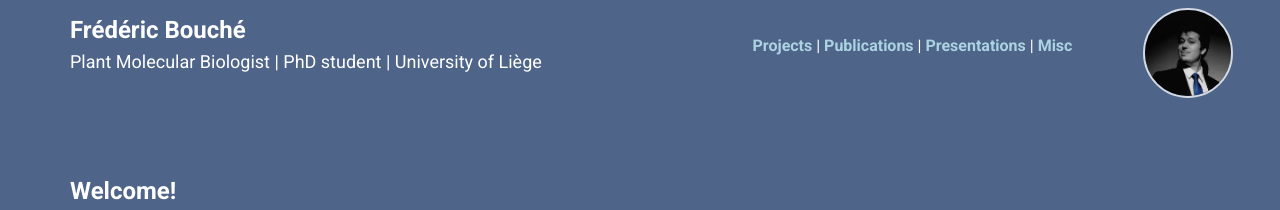
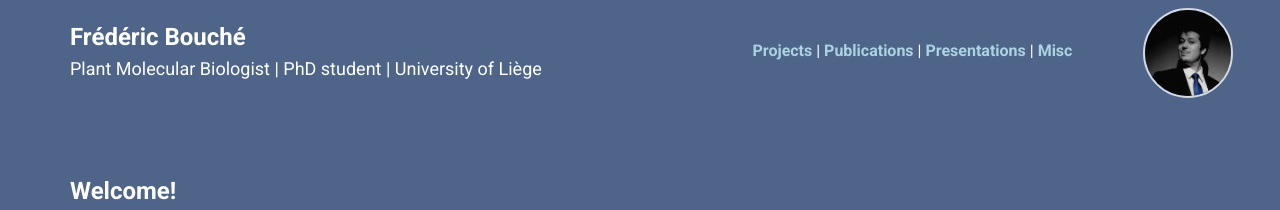
Before and after one commit to fredericbouche/fredericbouche.github.io, a Jekyll site: the page built from index.html, in a window 1280 px wide. Shown: the top 210 px of the page. Built offline with Jekyll 4.4.1, drawn with Linux system fonts in a browser that asks for light colours; nearby versions of some CDN libraries.

Commit message:
albterine update

```diff
--- a/_layouts/albertine.html
+++ b/_layouts/albertine.html
@@ -52,7 +52,7 @@ It is threatened by habitat loss.
   <header>
     <div class="container" >
       <div class="row">
-        <div class="col-xs-9 col-lg-7" style="margin-top:+5px";>
+        <div class="col-xs-9 col-lg-7" style="margin-top:+12px";>
           <h1>
             {{ site.data.personal.name }}
           </h1>
@@ -60,7 +60,7 @@ It is threatened by habitat loss.
             {{ site.data.personal.label }}
           </h2>
         </div>
-        <div class="col-xs-3 col-lg-4" style="margin-top:+30px;>
+        <div class="col-xs-3 col-lg-4" style="margin-top:+35px;>
           <a href="#test" ></a>
           <a font color="red" href="#projects">Projects</a> |
           <a  href="#publications">Publications</a> |
```
